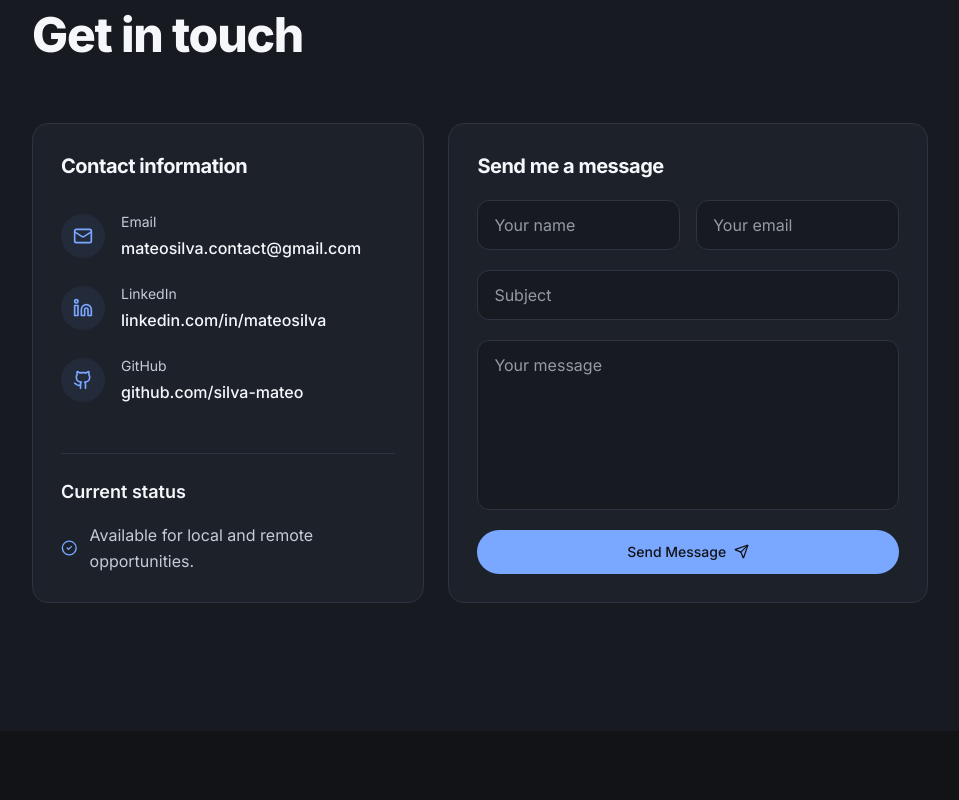
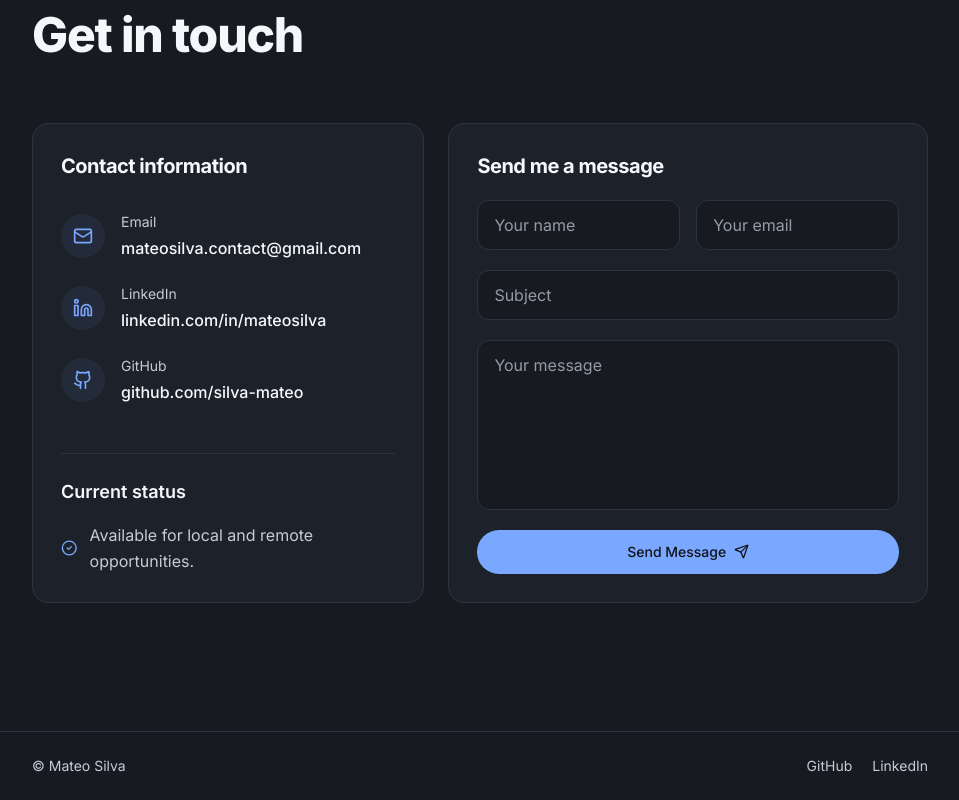
Before and after one commit to silva-mateo/silva-mateo.github.io, a React (Vite) app: page / in a window 1280 px wide. Shown: the part 3858-4658 px from the top of the page, without its empty margins (160-1119 px from the left). Before the commit the page ends 4589 px from the top, so only its background shows below. Built offline with nearby package versions, Linux system fonts and the light colour scheme.

Commit message:
feat: add Footer component with social links

```diff
--- a/src/App.tsx
+++ b/src/App.tsx
@@ -4,6 +4,7 @@ import About from "./pages/About";
 import Skills from "./pages/Skills";
 import Projects from "./pages/Projects";
 import Contact from "./pages/Contact";
+import Footer from "./components/Footer";
 
 const App = () => {
   return (
@@ -14,6 +15,7 @@ const App = () => {
       <Skills />
       <Projects />
       <Contact />
+      <Footer />
     </>
   );
 };
--- /dev/null
+++ b/src/components/Footer.tsx
@@ -0,0 +1,49 @@
+const footerLinks = [
+  {
+    label: "GitHub",
+    href: "https://github.com/silva-mateo",
+  },
+  {
+    label: "LinkedIn",
+    href: "https://linkedin.com/in/mateosilva",
+  },
+];
+
+const Footer = () => {
+  return (
+    <footer
+      className="flex justify-center px-8 py-6"
+      style={{
+        backgroundColor: "var(--bg-secondary)",
+        borderTop: "1px solid var(--border)",
+      }}
+    >
+      <div className="flex w-full max-w-4xl items-center justify-between gap-6 text-sm">
+        <p style={{ color: "var(--text-secondary)" }}>© Mateo Silva</p>
+
+        <nav aria-label="Social links" className="flex items-center gap-5">
+          {footerLinks.map(({ label, href }) => (
+            <a
+              key={label}
+              href={href}
+              target="_blank"
+              rel="noopener noreferrer"
+              className="transition-colors duration-200"
+              style={{ color: "var(--text-secondary)" }}
+              onMouseEnter={(e) => {
+                e.currentTarget.style.color = "var(--accent)";
+              }}
+              onMouseLeave={(e) => {
+                e.currentTarget.style.color = "var(--text-secondary)";
+              }}
+            >
+              {label}
+            </a>
+          ))}
+        </nav>
+      </div>
+    </footer>
+  );
+};
+
+export default Footer;
```
